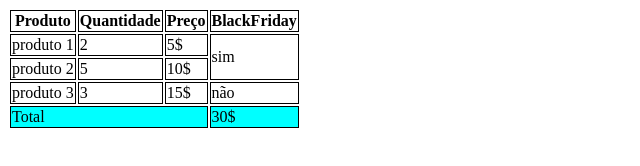
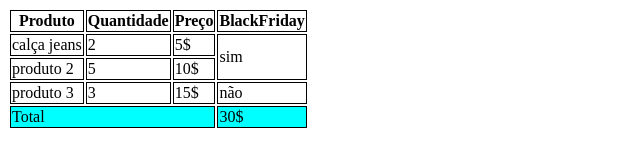
Before and after one commit to GunDrag0n/aula-tabela, a plain HTML site: page index.html in a window 1280 px wide. Shown: the whole page, without its empty margins (0-640 px from the left). Drawn offline with Linux system fonts and the light colour scheme.

Commit message:
produto 1 modificado para calça jeans

```diff
--- a/index.html
+++ b/index.html
@@ -28,7 +28,7 @@
 
         <tbody>
             <tr>
-                <td>produto 1</td>
+                <td>calça jeans</td>
                 <td>2</td>
                 <td>5$</td>
                 <td rowspan="2">sim</td>
```
